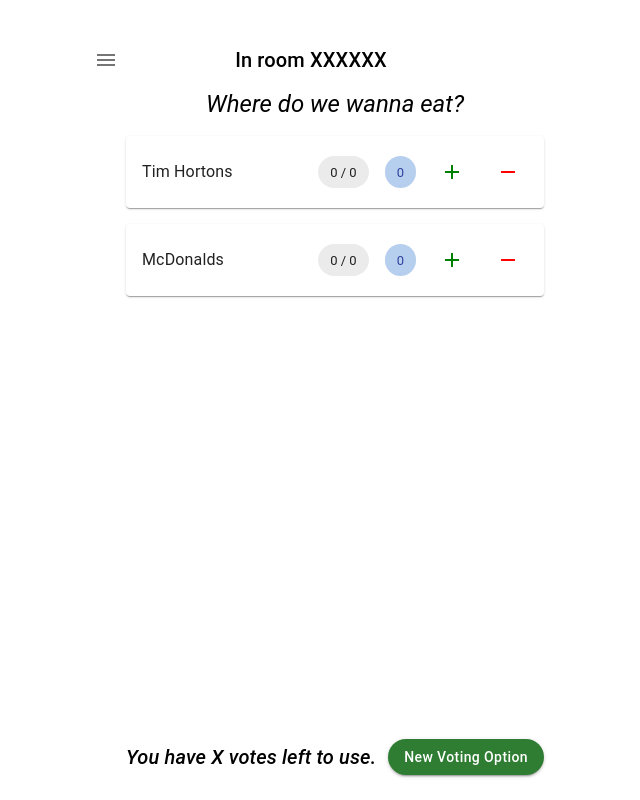
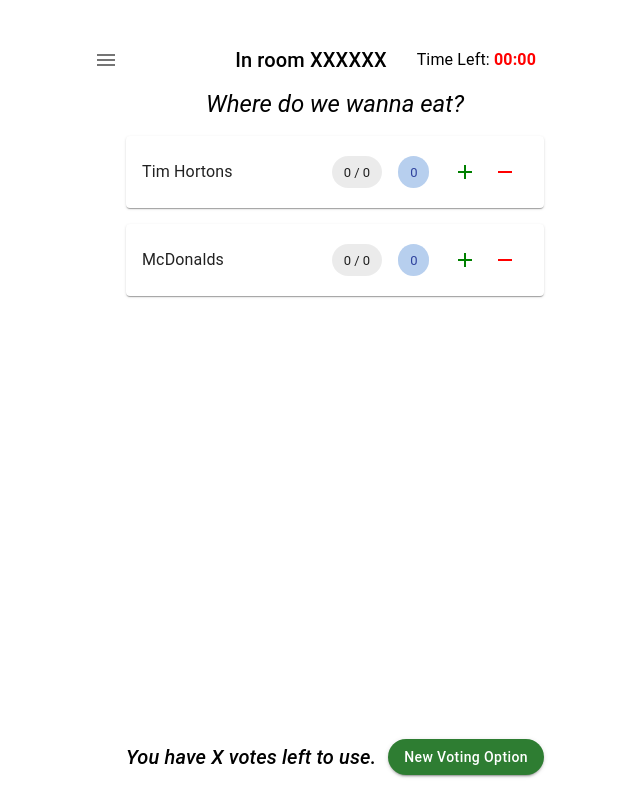
Before and after one commit to Katie500/Decidr, a React (Create React App) app in the folder client/: page /room in a window 1280 px wide. Shown: the whole page, without its empty margins (305-945 px from the left). Built offline with nearby package versions, Linux system fonts and the light colour scheme; no server answers; the HTML template or start-up script is replaced by a standard one.

Commit message:
added time left text

```diff
--- a/client/src/pages/Room.jsx
+++ b/client/src/pages/Room.jsx
@@ -109,12 +109,14 @@
           label={`${userVotesIn}`}
           sx={{ background: '#B7CFEE', color: '#2E419D' }}
         />
+        <Box>
           <IconButton>
             <AddIcon sx={{ color: 'green' }} />
           </IconButton>
           <IconButton>
             <RemoveIcon sx={{ color: 'red' }} />
           </IconButton>
+        </Box>
       </Card>
     );
   };
@@ -131,6 +133,10 @@
             <span style={{ textTransform: 'uppercase' }}>
               {userDetails.roomID || 'XXXXXX'}
             </span>
+          </Typography>
+          <Typography style={{ position: 'absolute', right: '0' }}>
+            Time Left:{' '}
+            <span style={{ fontWeight: 'bold', color: 'red' }}>00:00</span>
           </Typography>
         </Box>
       </Box>
```
Lines whose indentation alone changed are shown as unchanged.
